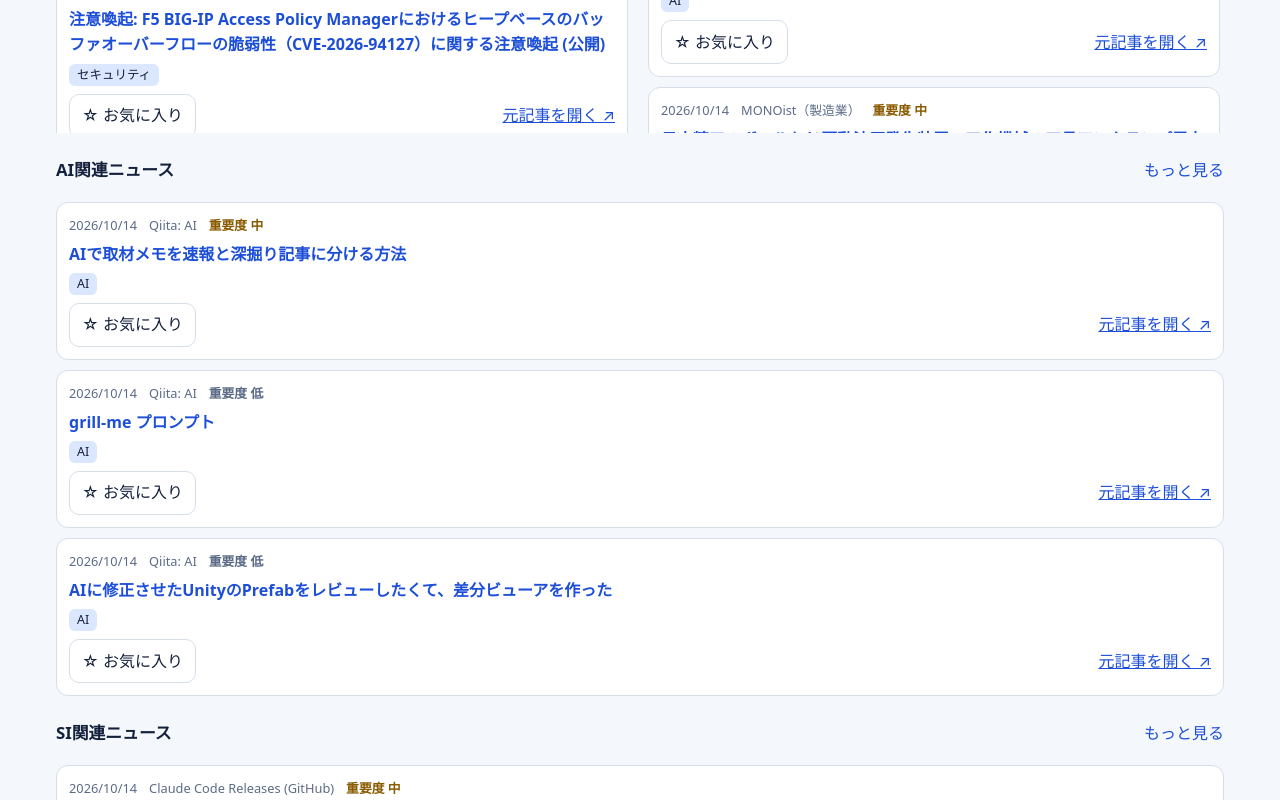
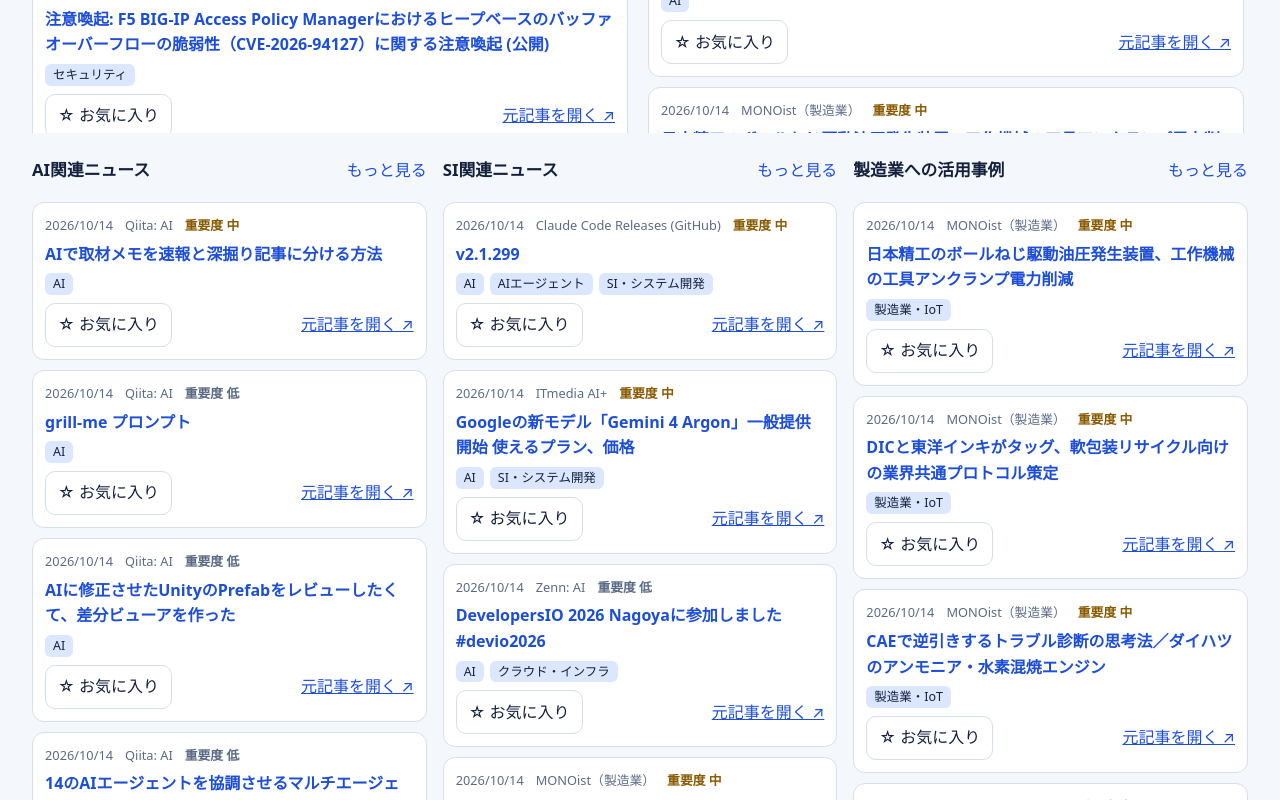
Before and after one commit to moppe1979/AITopics, a React (Vite) app in the folder web/: page / in a window 1280 px wide. Shown: the part 900-1700 px from the top of the page. Built offline with nearby package versions, Linux system fonts and the light colour scheme.

Commit message:
feat: Web版の画面幅を最大限利用（ダッシュボード・一覧を全幅、一覧は複数列）
Co-Authored-By: Claude Sonnet 5.5 <noreply@anthropic.com>

```diff
--- a/web/src/App.tsx
+++ b/web/src/App.tsx
@@ -125,7 +125,7 @@ export default function App() {
   };
 
   return (
-    <Shell wide={view === 'home'}>
+    <Shell wide={view === 'home' || view === 'list'}>
       <header className="topbar">
         <h1>{title[view]}</h1>
         <div className="topbar-actions">
@@ -144,9 +144,11 @@ export default function App() {
         <>
           <FilterPanel data={data} filters={filters} setFilters={(f) => { setFilters(f); setShown(pageSize); }} />
           <p className="muted">{filtered.length} 件</p>
-          {filtered.slice(0, shown).map((a) => (
-            <Card key={a.id} a={a} fav={favs.has(a.id)} toggleFav={toggleFav} onOpen={() => openDetail(a)} />
-          ))}
+          <div className="card-grid">
+            {filtered.slice(0, shown).map((a) => (
+              <Card key={a.id} a={a} fav={favs.has(a.id)} toggleFav={toggleFav} onOpen={() => openDetail(a)} />
+            ))}
+          </div>
           {filtered.length === 0 && <p className="muted">条件に一致する記事はありません。</p>}
           {shown < filtered.length && (
             <button className="btn" onClick={() => setShown(shown + pageSize)}>さらに表示</button>
@@ -237,8 +239,13 @@ function Home({ data, openList, openDetail, favs, toggleFav, openLogs }: {
         {section('重要なトピックス', important, () => openList({ minImportance: 3 }), true)}
         {section('最新トピックス', latest, () => openList(), true)}
       </div>
-      {groups.map(([h, cats]) =>
-        section(h, data.articles.filter((a) => a.categories.some((c) => cats.includes(c))).slice(0, 3), () => openList({ category: cats[0] })))}
+      <div className="triple">
+        {groups.map(([h, cats]) => (
+          <div key={h}>
+            {section(h, data.articles.filter((a) => a.categories.some((c) => cats.includes(c))).slice(0, 5), () => openList({ category: cats[0] }))}
+          </div>
+        ))}
+      </div>
     </>
   );
 }
--- a/web/src/styles.css
+++ b/web/src/styles.css
@@ -66,7 +66,20 @@ a.btn.primary { display: inline-block; width: auto; margin: 0; }
 code { background: var(--primary-weak); padding: 0 4px; border-radius: 4px; }
 @media (max-width: 480px) { .row { grid-template-columns: 1fr; } }
 .orig { overflow-wrap: anywhere; margin: 0 0 4px; }
-.app.wide { max-width: 1200px; }
+.app.wide { max-width: none; }
+.card-grid { display: grid; grid-template-columns: repeat(auto-fill, minmax(360px, 1fr)); gap: 12px; align-items: start; }
+.card-grid .card { margin: 0; }
+.triple { display: grid; grid-template-columns: repeat(3, minmax(0, 1fr)); gap: 16px; align-items: start; }
+.triple > div { min-width: 0; }
+@media (max-width: 1000px) { .triple { grid-template-columns: 1fr; gap: 0; } }
+@media (min-width: 1000px) {
+  .app { padding-left: 32px; padding-right: 32px; }
+  .app:not(.wide) { max-width: 1100px; }
+  .app.wide .filters { grid-template-columns: 2fr 1fr 1fr 1.4fr 1fr 1fr; align-items: center; }
+  .app.wide .filters .row { display: contents; }
+  .app.wide .filters .check { grid-column: auto; }
+  .app.wide .filters .row label { display: flex; gap: 6px; align-items: center; white-space: nowrap; }
+}
 .cols { display: grid; grid-template-columns: 1fr 1fr; gap: 16px; align-items: start; }
 .col { margin-top: 24px; min-width: 0; }
 .col-scroll { max-height: calc(100vh - 240px); min-height: 320px; overflow-y: auto; overscroll-behavior: contain; padding-right: 4px; -webkit-overflow-scrolling: touch; }
```
